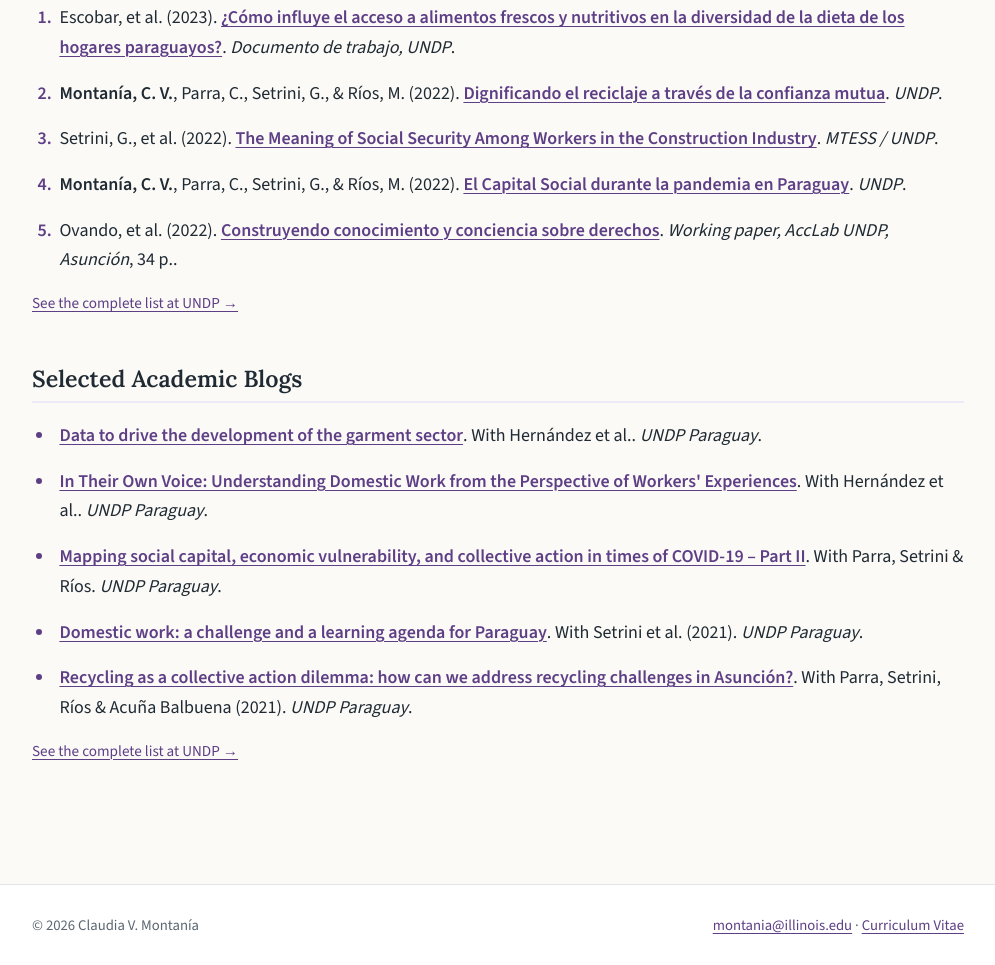
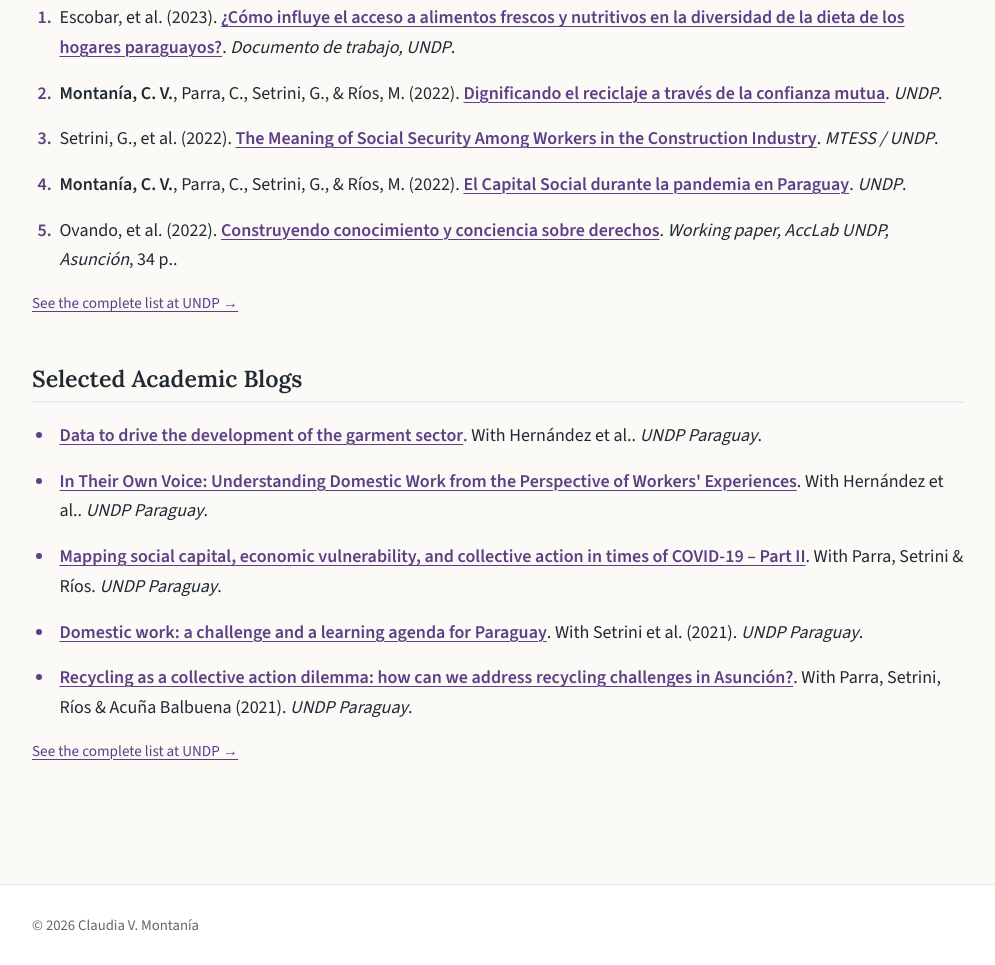
Before and after one commit to claudiamontania/cvmontania.github.io, a plain HTML site: page extension-outreach.html in a window 1280 px wide. Shown: the part 1324-2289 px from the top of the page, without its empty margins (142-1137 px from the left). Drawn offline with nearby package versions, Linux system fonts and the light colour scheme.

Commit message:
Add files via upload

```diff
--- a/extension-outreach.html
+++ b/extension-outreach.html
@@ -90,7 +90,6 @@
   <footer class="site-footer">
     <div class="wrap">
       <span>&copy; <span id="year"></span> Claudia V. Montanía</span>
-      <span><a href="mailto:montania@illinois.edu">montania@illinois.edu</a> &middot; <a href="cv.pdf">Curriculum Vitae</a></span>
     </div>
   </footer>
 
```
Also changed, not shown: index.html (+0 -1 lines), more.html (+0 -1 lines), research.html (+0 -1 lines), teaching-mentoring.html (+0 -1 lines).
